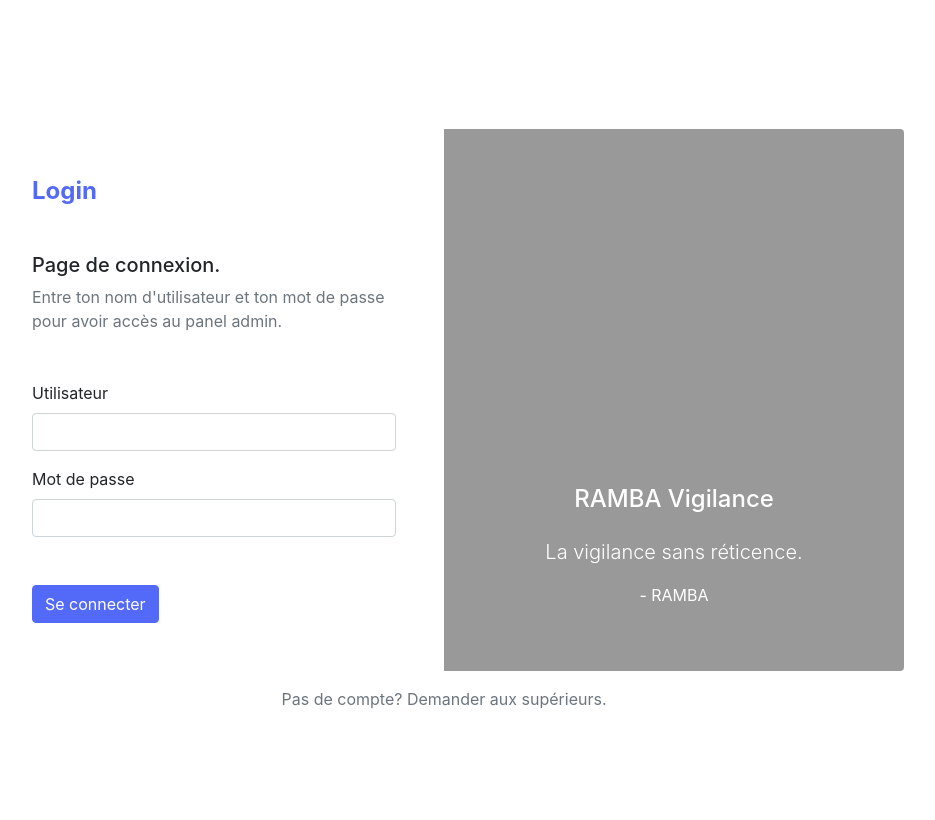
After one commit to bennvk/IUT-SAE21-24, a Flask app: template Site/Site interne/templates/portail.html in a window 1280 px wide. The commit adds this page. Shown: the whole page, without its empty margins (196-1131 px from the left). Run offline with Flask 2, Linux system fonts and the light colour scheme; the template is opened without the code that fills it, so the values that code supplies are empty; some libraries are stand-ins or nearby versions.

Commit message:
Update site interne

```diff
--- a/Site/Site interne/requirements.txt
+++ b/Site/Site interne/requirements.txt
@@ -1,2 +1,3 @@
 Flask==2.2.3
 Werkzeug==2.2.3
+psycopg2-binary
--- /dev/null
+++ b/Site/Site interne/static/css/style.css
@@ -0,0 +1,79 @@
+body {
+  margin-top: 20px;
+  min-height: 100vh;
+  display: flex;
+  align-items: center;
+  justify-content: center;
+}
+
+.account-block {
+  padding: 0;
+  height: 100%;
+  position: relative;
+}
+
+.account-block .overlay {
+  -webkit-box-flex: 1;
+  -ms-flex: 1;
+  flex: 1;
+  position: absolute;
+  top: 0;
+  bottom: 0;
+  left: 0;
+  right: 0;
+  background-color: rgba(0, 0, 0, 0.4);
+}
+
+.account-block .account-testimonial {
+  text-align: center;
+  color: #fff;
+  position: absolute;
+  margin: 0 auto;
+  padding: 0 1.75rem;
+  bottom: 3rem;
+  left: 0;
+  right: 0;
+}
+
+.text-theme {
+  color: #5369f8 !important;
+}
+
+.btn-theme {
+  background-color: #5369f8;
+  border-color: #5369f8;
+  color: #fff;
+}
+
+.video-container {
+  background: #18191a;
+  border-radius: 1rem;
+  box-shadow: 0 4px 24px rgba(0, 0, 0, 0.1);
+  padding: 2rem;
+  max-width: 1200px;
+  width: 100%;
+}
+
+.video-title {
+  text-align: center;
+  font-weight: bold;
+  margin-bottom: 2rem;
+  color: #5369f8;
+  letter-spacing: 1px;
+}
+
+.embed-responsive {
+  border-radius: 0.75rem;
+  overflow: hidden;
+  background: #222;
+}
+
+@media (max-width: 991.98px) {
+  .row.flex-row {
+    flex-direction: column !important;
+  }
+
+  .col-md-6 {
+    margin-bottom: 2rem;
+  }
+}
--- /dev/null
+++ b/Site/Site interne/templates/portail.html
@@ -0,0 +1,83 @@
+<!DOCTYPE html>
+<html lang="en">
+<head>
+    <meta charset="utf-8">
+    <!--  This file has been downloaded from bootdey.com @bootdey on twitter -->
+    <!--  All snippets are MIT license http://bootdey.com/license -->
+    <title>RAMBA | Login</title>
+    <meta name="viewport" content="width=device-width, initial-scale=1">
+    <link href="https://cdn.jsdelivr.net/npm/bootstrap@4.5.0/dist/css/bootstrap.min.css" rel="stylesheet">
+    <link rel="stylesheet" href="{{ url_for('static', filename='css/style.css') }}">
+</head>
+<body>
+<div id="main-wrapper" class="container">
+    <div class="row justify-content-center">
+        <div class="col-xl-10">
+            <div class="card border-0">
+                <div class="card-body p-0">
+                    <div class="row no-gutters">
+                        <div class="col-lg-6">
+                            <div class="p-5">
+                                <div class="mb-5">
+                                    <h3 class="h4 font-weight-bold text-theme">Login</h3>
+                                </div>
+
+                                <h6 class="h5 mb-0">Page de connexion.</h6>
+                                <p class="text-muted mt-2 mb-5">Entre ton nom d'utilisateur et ton mot de passe pour avoir accès au panel admin.</p>
+
+                                <form method="POST" action="{{ url_for('login') }}">
+                                    <div class="form-group">
+                                        <label for="username">Utilisateur</label>
+                                        <input type="text" class="form-control" id="username" name="username" required>
+                                    </div>
+                                    <div class="form-group mb-5">
+                                        <label for="password">Mot de passe</label>
+                                        <input type="password" class="form-control" id="password" name="password" required>
+                                    </div>
+                                    <button type="submit" class="btn btn-theme">Se connecter</button>
+                                    {% with messages = get_flashed_messages(with_categories=true) %}
+                                      {% if messages %}
+                                        <div class="mt-3">
+                                          {% for category, message in messages %}
+                                            <div class="alert alert-{{ category }}">{{ message }}</div>
+                                          {% endfor %}
+                                        </div>
+                                      {% endif %}
+                                    {% endwith %}
+                                </form>
+                            </div>
+                        </div>
+
+                        <div class="col-lg-6 d-none d-lg-inline-block">
+                            <div class="account-block rounded-right">
+                                <div class="overlay rounded-right"></div>
+                                <div class="account-testimonial">
+                                    <h4 class="text-white mb-4">RAMBA Vigilance</h4>
+                                    <p class="lead text-white">La vigilance sans réticence.</p>
+                                    <p>- RAMBA</p>
+                                </div>
+                            </div>
+                        </div>
+                    </div>
+
+                </div>
+                <!-- end card-body -->
+            </div>
+            <!-- end card -->
+
+            <p class="text-muted text-center mt-3 mb-0">Pas de compte? Demander aux supérieurs.</p>
+
+            <!-- end row -->
+
+        </div>
+        <!-- end col -->
+    </div>
+    <!-- Row -->
+</div>
+<script src="https://code.jquery.com/jquery-1.10.2.min.js"></script>
+<script src="https://cdn.jsdelivr.net/npm/bootstrap@4.5.0/dist/js/bootstrap.bundle.min.js"></script>
+<script type="text/javascript">
+
+</script>
+</body>
+</html>
```
Also changed, not shown: Site/Site interne/app.py (+72 -2 lines), Site/Site interne/docker-compose.yml (+30 -2 lines), Site/Site interne/templates/index.html (+35 -7 lines), Site/Site interne/static/assets/RAMBA.png (added), Site/Site interne/static/assets/background.gif (added), Site/Site interne/static/assets/nosignal.gif (added), 1 other file.
